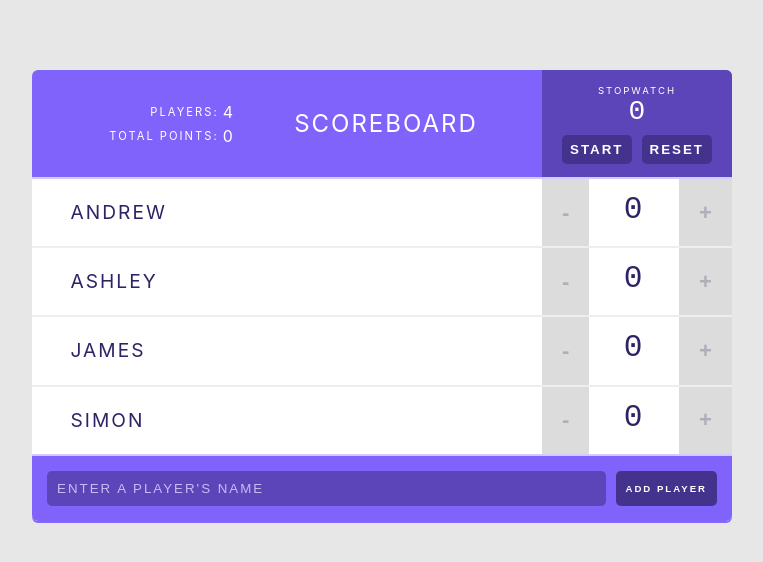
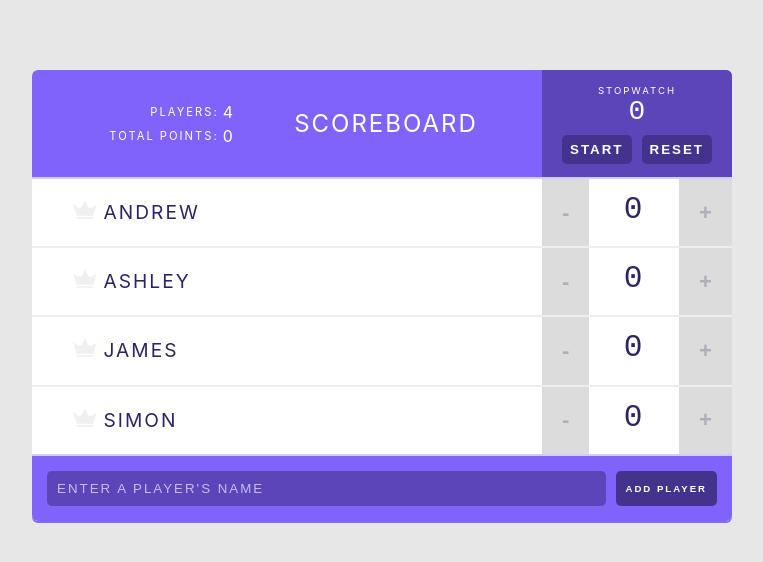
Before and after one commit to AndrewSimons3/scoreboardReact, a React (Create React App) app: page / in a window 1280 px wide. Shown: the top 562 px of the page, without its empty margins (258-1021 px from the left). Built offline with nearby package versions, Linux system fonts and the light colour scheme.

Commit message:
added svg to player

```diff
--- a/src/components/Player.js
+++ b/src/components/Player.js
@@ -27,6 +27,12 @@
         <span className="player-name">
           <button className="remove-player" onClick={ () =>
           removePlayer(id) }>✖</button>
+
+          <svg viewBox="0 0 44 35">
+            <path d="M26.7616 10.6207L21.8192 0L16.9973 10.5603C15.3699 14.1207 10.9096 15.2672 7.77534 12.9741L0 7.24138L6.56986 28.8448H37.0685L43.5781 7.72414L35.7425 13.0948C32.6685 15.2672 28.3288 14.0603 26.7616 10.6207Z" transform="translate(0 0.301727)"/>
+            <rect width="30.4986" height="3.07759" transform="translate(6.56987 31.5603)"/>
+          </svg>
+
           {name}
         </span>
         <Counter
```
